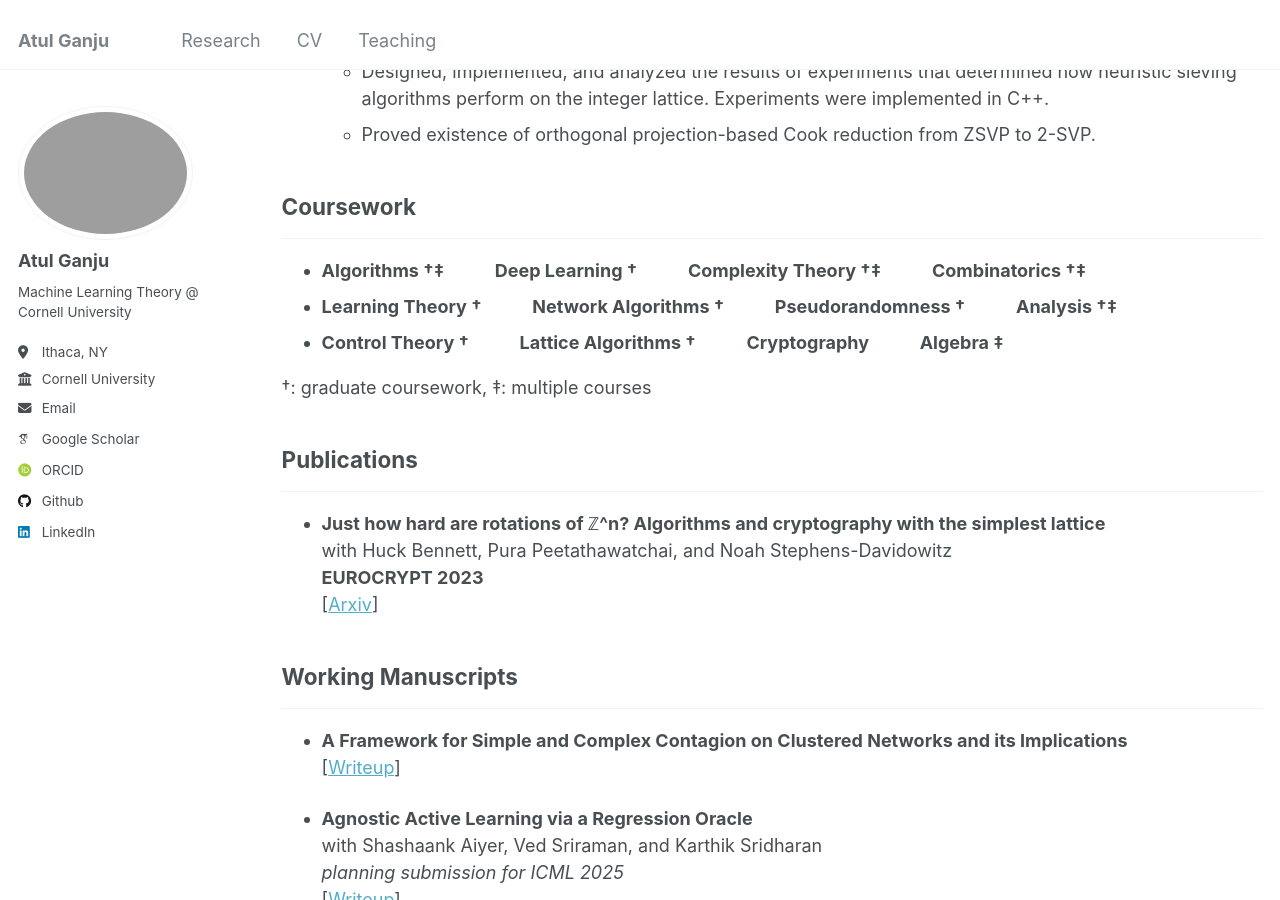
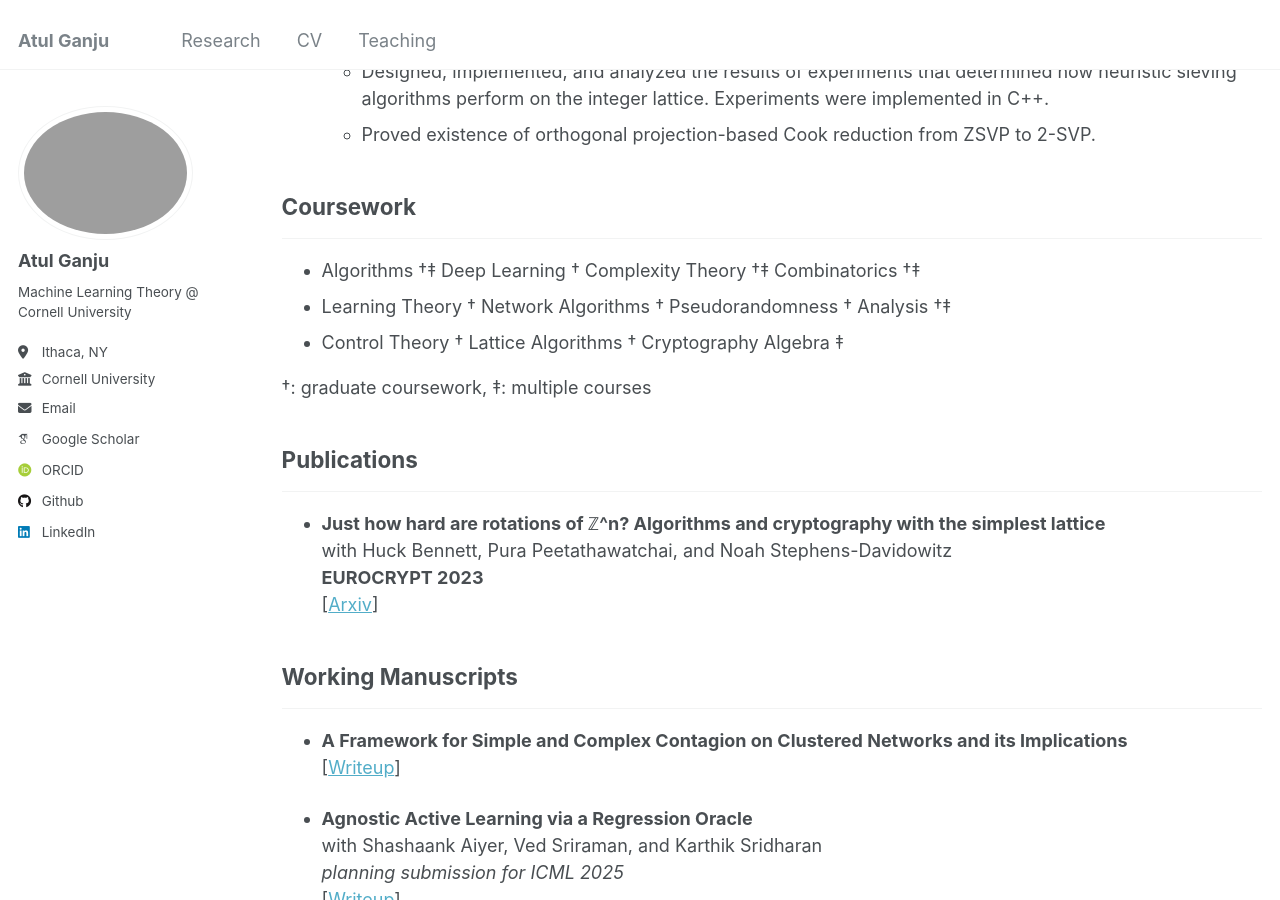
Before and after one commit to atulganju/atulganju.github.io, a Jekyll site: the page built from _pages/cv.md, in a window 1280 px wide and 900 px high, scrolled down 726 px. Built offline with Jekyll 4.4.1, drawn with Linux system fonts in a browser that asks for light colours; some web fonts are replaced; part of the change alters nothing that is shown.

Commit message:
Update cv.md

```diff
--- a/_pages/cv.md
+++ b/_pages/cv.md
@@ -28,9 +28,9 @@ redirect_from:
 ## Coursework
 ---
 
-- **Algorithms †‡** &nbsp;&nbsp;&nbsp;&nbsp;&nbsp;&nbsp;&nbsp;&nbsp; **Deep Learning †** &nbsp;&nbsp;&nbsp;&nbsp;&nbsp;&nbsp;&nbsp;&nbsp; **Complexity Theory †‡** &nbsp;&nbsp;&nbsp;&nbsp;&nbsp;&nbsp;&nbsp;&nbsp; **Combinatorics †‡**
-- **Learning Theory †** &nbsp;&nbsp;&nbsp;&nbsp;&nbsp;&nbsp;&nbsp;&nbsp; **Network Algorithms †** &nbsp;&nbsp;&nbsp;&nbsp;&nbsp;&nbsp;&nbsp;&nbsp; **Pseudorandomness †** &nbsp;&nbsp;&nbsp;&nbsp;&nbsp;&nbsp;&nbsp;&nbsp; **Analysis †‡**
-- **Control Theory †** &nbsp;&nbsp;&nbsp;&nbsp;&nbsp;&nbsp;&nbsp;&nbsp; **Lattice Algorithms †** &nbsp;&nbsp;&nbsp;&nbsp;&nbsp;&nbsp;&nbsp;&nbsp; **Cryptography** &nbsp;&nbsp;&nbsp;&nbsp;&nbsp;&nbsp;&nbsp;&nbsp; **Algebra ‡**
+- Algorithms †‡       Deep Learning †        Complexity Theory †‡   Combinatorics †‡
+- Learning Theory †   Network Algorithms †   Pseudorandomness †     Analysis †‡
+- Control Theory †    Lattice Algorithms †   Cryptography           Algebra ‡
 
 †: graduate coursework, ‡: multiple courses
 
```
